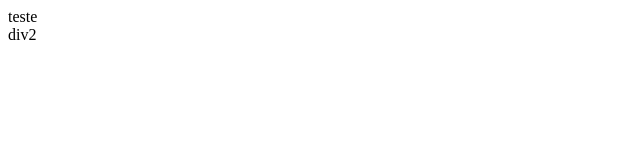
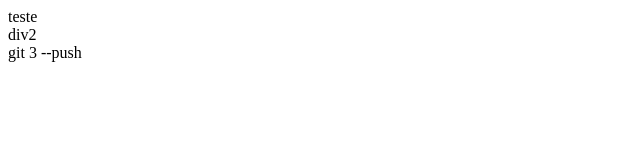
Before and after one commit to renanvitorino/MBA---GIT, a plain HTML site: page index.html in a window 1280 px wide. Shown: the full height of the page, 0-640 px from the left. Drawn offline with Linux system fonts and the light colour scheme.

Commit message:
Push teste

```diff
--- a/index.html
+++ b/index.html
@@ -2,5 +2,6 @@
   <body>
       <div>teste</div>
       <div> div2 </div>
+      <div> git 3 --push</div>
   </body>
 </html>
```
